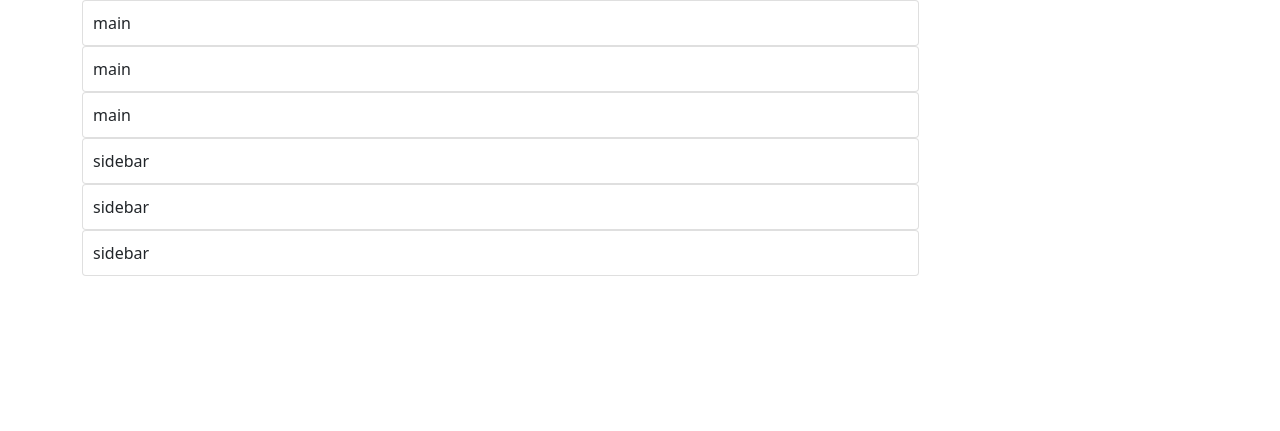
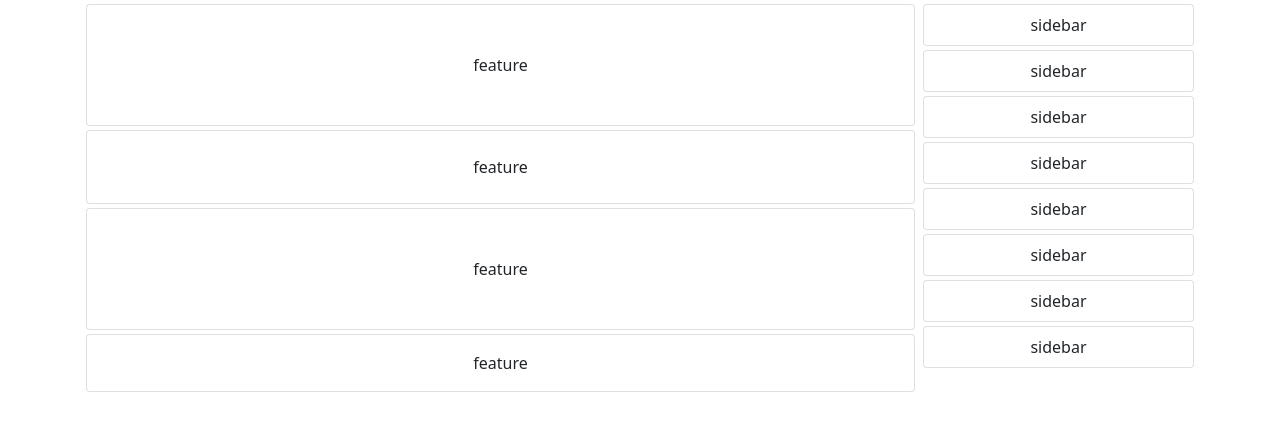
Before and after one commit to divory100/pend, a PHP site: page / in a window 1280 px wide. Shown: the top 431 px of the page. Run offline with PHP 8.4, Linux system fonts and the light colour scheme.

Commit message:
Independent homepage feature/sidebar card columns

```diff
--- a/css/main.css
+++ b/css/main.css
@@ -2,27 +2,10 @@ body {
   font-family: sans-serif; /*NOTE: discuss later*/
 }
 
-@media screen and (max-width: 800px) { /*to make it responsive to the user resizing the page*/
-  .column-left, .column-right {
-    width: 100%;
-    padding: 0;
-  }
+.card {
+  text-align: center;
 }
 
-.sidebar-card {
+.card-column {
   float: left;
-  width: 25%;
-  border-style: solid;
-  border-width: 1px;
-  margin: auto;
-  padding: 10px;
 }
-
-.card {
-  float: left;
-  width: 75%;
-  border-style: solid;
-  border-width: 1px;
-  margin: auto;
-  padding: 10px;
-}
--- a/index.html
+++ b/index.html
@@ -13,26 +13,55 @@
 
   <body>
     <div class="container">
-      <div class="card-column">
-        <div class="card">
-          main
+      <div class="card-column" style="width:75%">
+        <div class="card m-1 p-5">
+          feature
         </div>
-        <div class="card">
-          main
+
+        <div class="card m-1 p-4">
+          feature
         </div>
-        <div class="card">
-          main
+
+        <div class="card m-1 p-5">
+          feature
         </div>
+
+        <div class="card m-1 p-3">
+          feature
+        </div>
+
       </div>
 
-      <div class="card-column">
-        <div class="card">
+      <div class="card-column" style="width:25%">
+        <div class="card m-1 p-2">
           sidebar
         </div>
-        <div class="card">
+
+        <div class="card m-1 p-2">
           sidebar
         </div>
-        <div class="card">
+
+        <div class="card m-1 p-2">
+          sidebar
+        </div>
+
+        <div class="card m-1 p-2">
+          sidebar
+        </div>
+
+        <div class="card m-1 p-2">
+          sidebar
+        </div>
+
+        <div class="card m-1 p-2">
+          sidebar
+        </div>
+
+        <div class="card m-1 p-2">
+          sidebar
+        </div>
+
+        <div class="card m-1 p-2">
           sidebar
         </div>
       </div>
```
